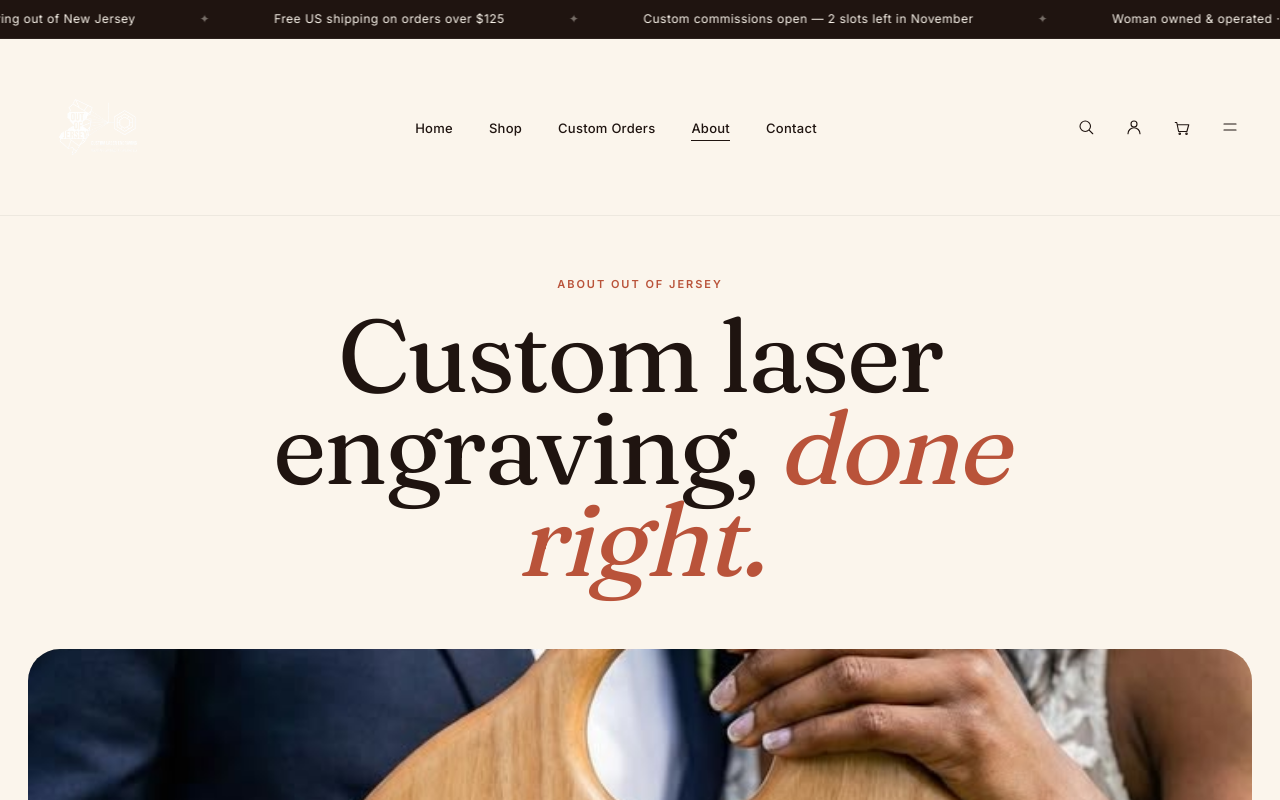
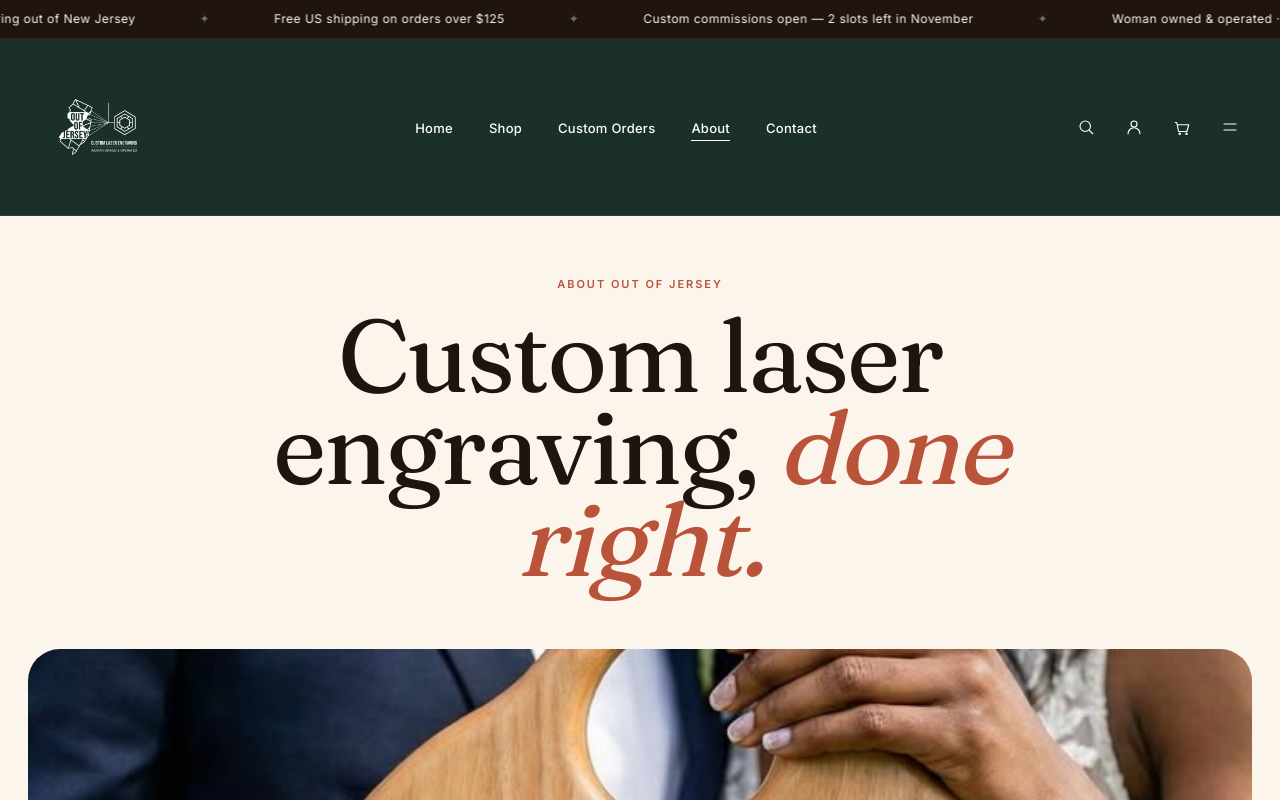
Before and after one commit to Tracyholbrook23/donna-website, a Next.js app: page /about in a window 1280 px wide. Shown: the top 800 px of the page. Built offline with nearby package versions, Linux system fonts and the light colour scheme.

Commit message:
Dark forest green nav header with white text

```diff
--- a/components/Nav.tsx
+++ b/components/Nav.tsx
@@ -59,10 +59,10 @@ export function Nav() {
           position: "sticky",
           top: 0,
           zIndex: 60,
-          background: "var(--cream)",
+          background: "#1a3028",
           backdropFilter: "none",
           WebkitBackdropFilter: "none",
-          borderBottom: "1px solid var(--line-soft)",
+          borderBottom: "1px solid rgba(255,255,255,0.08)",
           transition: "all .3s var(--ease)",
         }}
       >
@@ -95,11 +95,11 @@ export function Nav() {
                   style={{
                     fontSize: 13,
                     fontWeight: 500,
-                    color: "var(--ink)",
+                    color: "#fff",
                     textDecoration: "none",
                     letterSpacing: "0.02em",
                     paddingBottom: 4,
-                    borderBottom: `1px solid ${pathname === l.href ? "var(--ink)" : "transparent"}`,
+                    borderBottom: `1px solid ${pathname === l.href ? "#fff" : "transparent"}`,
                     transition: "border-color .25s var(--ease)",
                   }}
                 >
@@ -110,11 +110,11 @@ export function Nav() {
           </nav>
 
           {/* Right icons */}
-          <div style={{ display: "flex", alignItems: "center", gap: 4 }}>
+          <div style={{ display: "flex", alignItems: "center", gap: 4, color: "#fff" }}>
             <button
               className="btn btn-ghost"
               onClick={() => setSearchOpen(true)}
-              style={{ padding: "10px 12px" }}
+              style={{ padding: "10px 12px", color: "#fff" }}
               aria-label="Search"
             >
               <SearchIcon />
@@ -122,7 +122,7 @@ export function Nav() {
             <Link
               href="/account"
               className="btn btn-ghost desktop-only"
-              style={{ padding: "10px 12px" }}
+              style={{ padding: "10px 12px", color: "#fff" }}
               aria-label="Account"
             >
               <AccountIcon />
@@ -130,7 +130,7 @@ export function Nav() {
             <Link
               href="/cart"
               className="btn btn-ghost"
-              style={{ padding: "10px 12px", position: "relative" }}
+              style={{ padding: "10px 12px", position: "relative", color: "#fff" }}
               aria-label="Cart"
             >
               <CartIcon />
@@ -138,7 +138,7 @@ export function Nav() {
             <button
               className="btn btn-ghost mobile-only"
               onClick={() => setMobileOpen((v) => !v)}
-              style={{ padding: "10px 12px" }}
+              style={{ padding: "10px 12px", color: "#fff" }}
               aria-label="Menu"
             >
               {mobileOpen ? <CloseIcon /> : <MenuIcon />}
```
